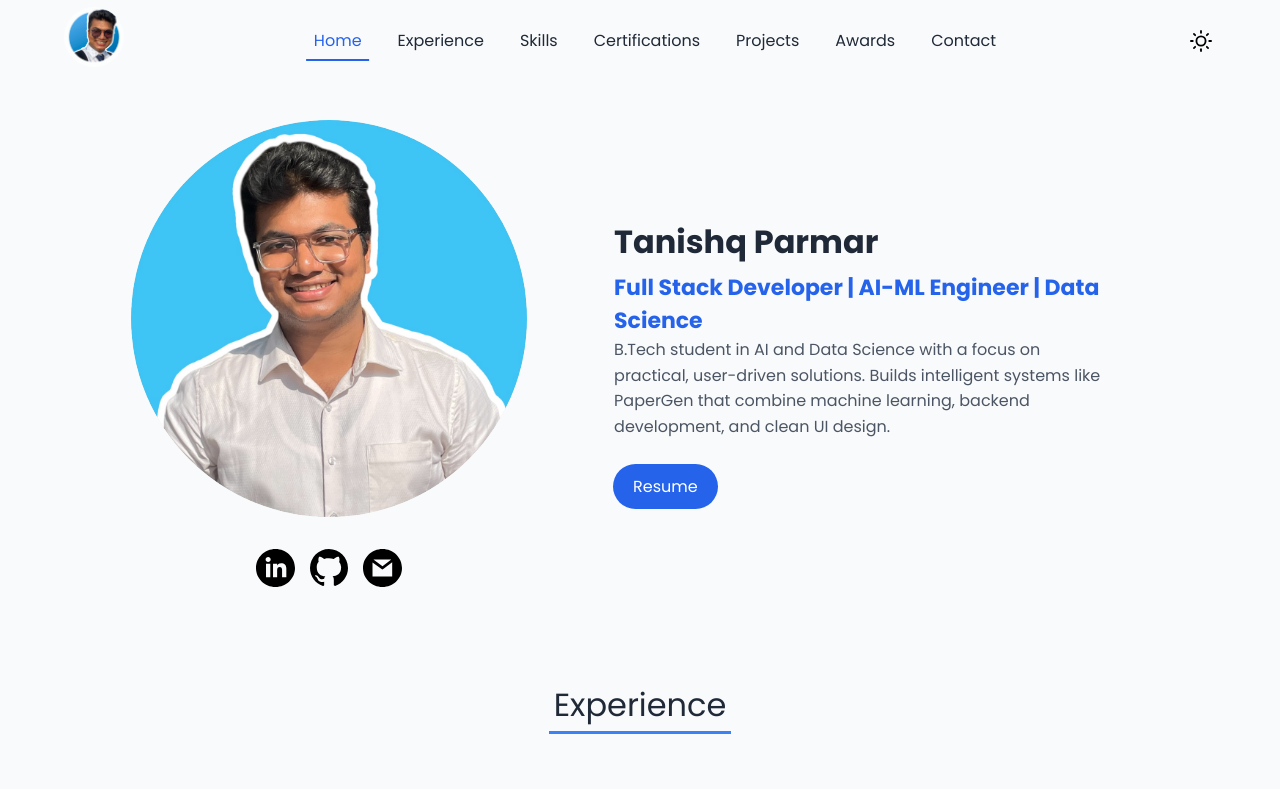
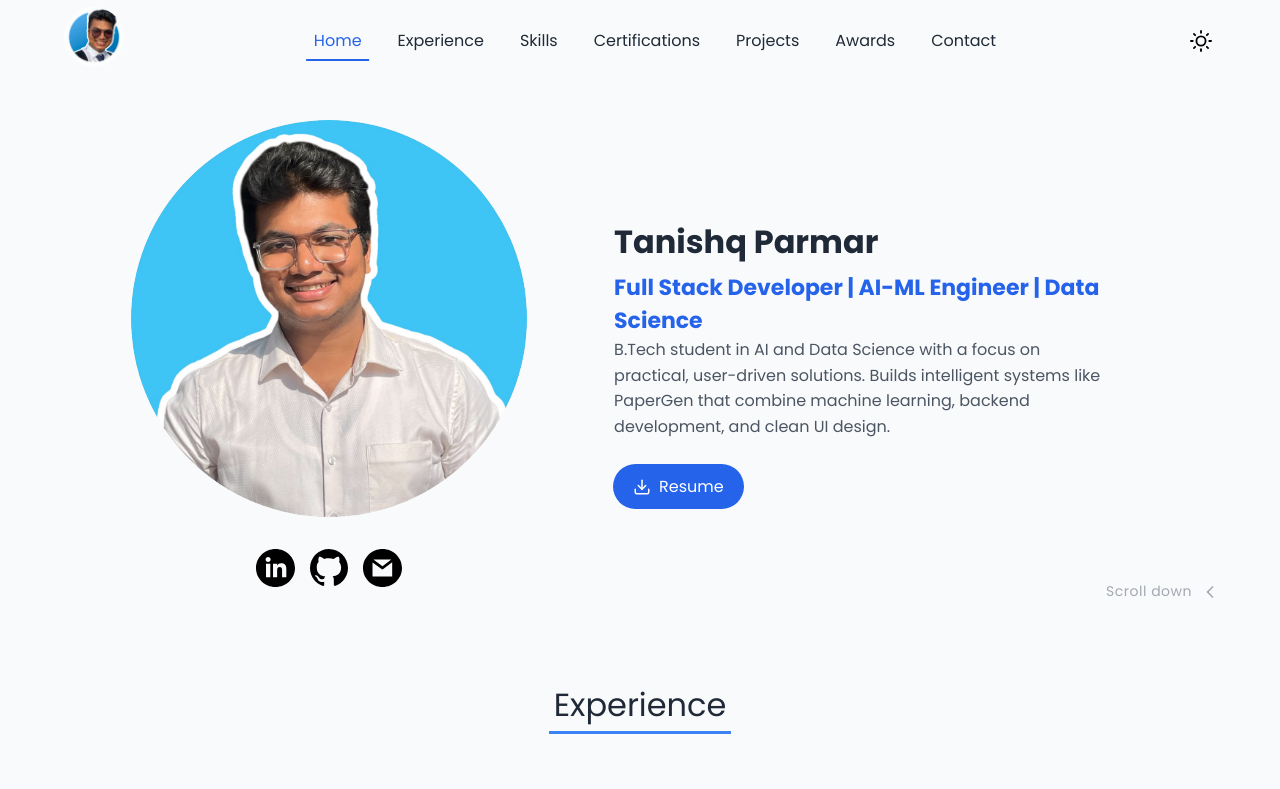
Before and after one commit to parmartanishq/Tanishq-Parmar-Portfolio, a React (Vite) app: page / in a window 1280 px wide. Shown: the top 789 px of the page. Built offline with nearby package versions, Linux system fonts and the light colour scheme.

Commit message:
About Section Icons, Links , Scroll Down animation Added and Updated

```diff
--- a/src/Components/AboutSec/AboutSec.css
+++ b/src/Components/AboutSec/AboutSec.css
@@ -7,6 +7,7 @@
     padding: 30px 6%;
     gap: 5px;
     transition: all 0.3s ease;
+    position: relative; /* Added for scroll indicator positioning */
     @media (width<=45em) {
         flex-direction: column;
 
@@ -132,9 +133,9 @@
     display: flex;
     flex-direction: row;
     align-items: center;
-    justify-content: space-between;
+    justify-content: center;
     margin-top: 10px;
-    gap: 5px;
+    gap: 8px;
     background-color: #2563EB;       /* Primary blue */
     color: white;
     padding: 10px 20px;
@@ -144,15 +145,15 @@
     border: none;
     cursor: pointer;
     transition: all 0.3s ease;
-
-
 }
 
 ._buttonResume span {
     color: white;
 }
+
 ._buttonResume a{
     text-decoration: none;
+    color: white;
 }
 
 ._buttonResume:hover {
@@ -167,6 +168,59 @@
     justify-content: center;
 }
 
+/* Scroll Down Indicator - Desktop Only */
+._scroll-indicator {
+    position: absolute;
+    bottom: 30px;
+    right: 60px;
+    display: flex;
+    flex-direction: row;
+    align-items: center;
+    gap: 8px;
+    opacity: 0.6;
+    transition: all 0.3s ease;
+    cursor: pointer;
+}
+
+._scroll-indicator:hover {
+    opacity: 1;
+    transform: translateX(-4px);
+}
+
+._scroll-text {
+    font-size: 14px;
+    font-weight: 500;
+    color: #6B7280;
+    letter-spacing: 0.5px;
+}
+
+._scroll-arrow {
+    width: 20px;
+    height: 20px;
+    color: #6B7280;
+    animation: bounce-right 2s infinite;
+    transform: rotate(90deg);
+}
+
+/* Hide on mobile */
+@media (max-width: 890px) {
+    ._scroll-indicator {
+        display: none;
+    }
+}
+
+/* Bounce animation for arrow */
+@keyframes bounce-right {
+    0%, 20%, 50%, 80%, 100% {
+        transform: rotate(90deg) translateY(0);
+    }
+    40% {
+        transform: rotate(90deg) translateY(4px);
+    }
+    60% {
+        transform: rotate(90deg) translateY(2px);
+    }
+}
 
 /* === DARK MODE STYLES === */
 .about_sec.dark {
@@ -203,3 +257,17 @@
 .about_sec.dark ._mobile-logo img {
     background: white;
 }
+
+/* Dark mode for scroll indicator */
+.about_sec.dark ._scroll-text {
+    color: #9CA3AF;
+}
+
+.about_sec.dark ._scroll-arrow {
+    color: #9CA3AF;
+}
+
+.about_sec.dark ._scroll-indicator:hover ._scroll-text,
+.about_sec.dark ._scroll-indicator:hover ._scroll-arrow {
+    color: #D1D5DB;
+}
--- a/src/Components/AboutSec/AboutSec.jsx
+++ b/src/Components/AboutSec/AboutSec.jsx
@@ -3,10 +3,21 @@ import './AboutSec.css'
 import logo_l6 from '../../assets/l6.jpeg';
 import logo_l12 from '../../assets/l12.JPG';
 import logo_github from '../../assets/github.svg';
-// import logo_download from '../../assets/download.svg';
 import logo_linkedin from '../../assets/linkedin-black.svg';
 import logo_gmail from '../../assets/gmail-black.svg';
+import { ChevronDown, Download } from 'lucide-react';
+
 const AboutSec = ({ theme }) => {
+
+    const scrollToNextSection = () => {
+        const nextSection = document.getElementById('experience');
+        if (nextSection) {
+            nextSection.scrollIntoView({
+                behavior: 'smooth',
+                block: 'start'
+            });
+        }
+    };
 
     return (
 
@@ -20,10 +31,10 @@ const AboutSec = ({ theme }) => {
                     <a href="https://www.linkedin.com/in/tanishqparmar" target="_blank" rel="noopener noreferrer">
                         <img src={logo_linkedin} alt='Linkedin' className='_iconSocial' />
                     </a>
-                <a href="https://github.com/tanishqparmar" target="_blank" rel="noopener noreferrer">
+                    <a href="https://github.com/parmartanishq" target="_blank" rel="noopener noreferrer">
                         <img src={logo_github} alt='GitHub' className='_iconSocial' />
                     </a>
-                <a href="mailto:tanishqparmar@example.com">
+                    <a href="mailto:parmartanishq.work@gmail.com">
                         <img src={logo_gmail} alt='Email' className='_iconSocial' />
                     </a>
                 </div>
@@ -36,15 +47,17 @@ const AboutSec = ({ theme }) => {
                     <p>B.Tech student in AI and Data Science with a focus on practical, user-driven solutions. Builds intelligent systems like PaperGen that combine machine learning, backend development, and clean UI design.</p>
                 </div>
                 <div className='_buttonResume'>
+                    <Download size={18} style={{ color: 'white' }} />
                     <a href="/files/TanishqParmarResume.pdf" download={'TanishqParmar_Resume'} target='_blank' rel='noopener noreferrer'>
-                    {/*<div >*/}
-                    {/*    <img src={logo_download} className='_downResume' style={{ width: '22px', height: '20px' }} />*/}
-                    {/*</div>*/}<span>
-
-                    Resume
-                </span>
+                        <span>Resume</span>
                     </a>
                 </div>
+            </div>
+
+            {/* Scroll Down Indicator - Desktop Only */}
+            <div className='_scroll-indicator' onClick={scrollToNextSection}>
+                <span className='_scroll-text'>Scroll down</span>
+                <ChevronDown className='_scroll-arrow' />
             </div>
 
         </div>
```
Also changed, not shown: 1 other file (tests, documents, lock files or other folders). Lines whose indentation alone changed are shown as unchanged.
